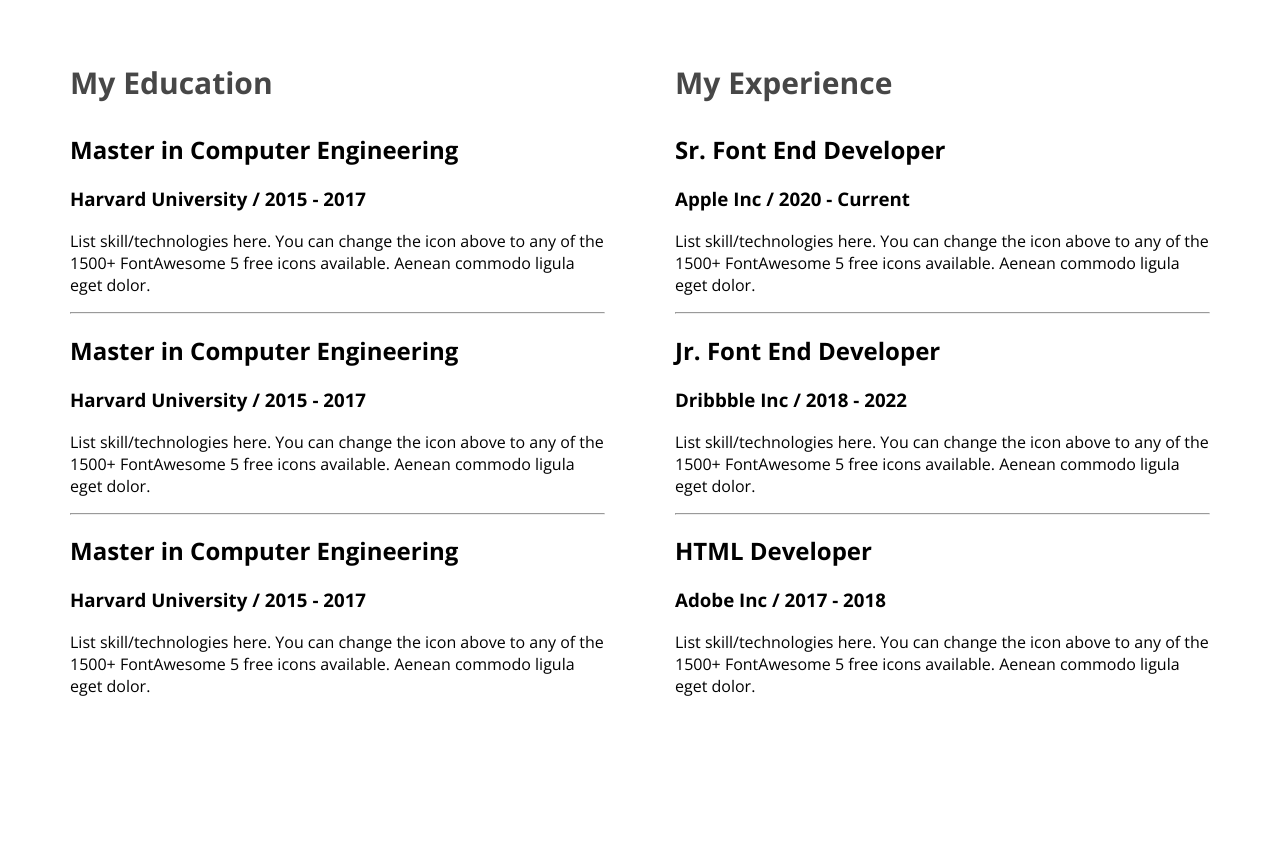
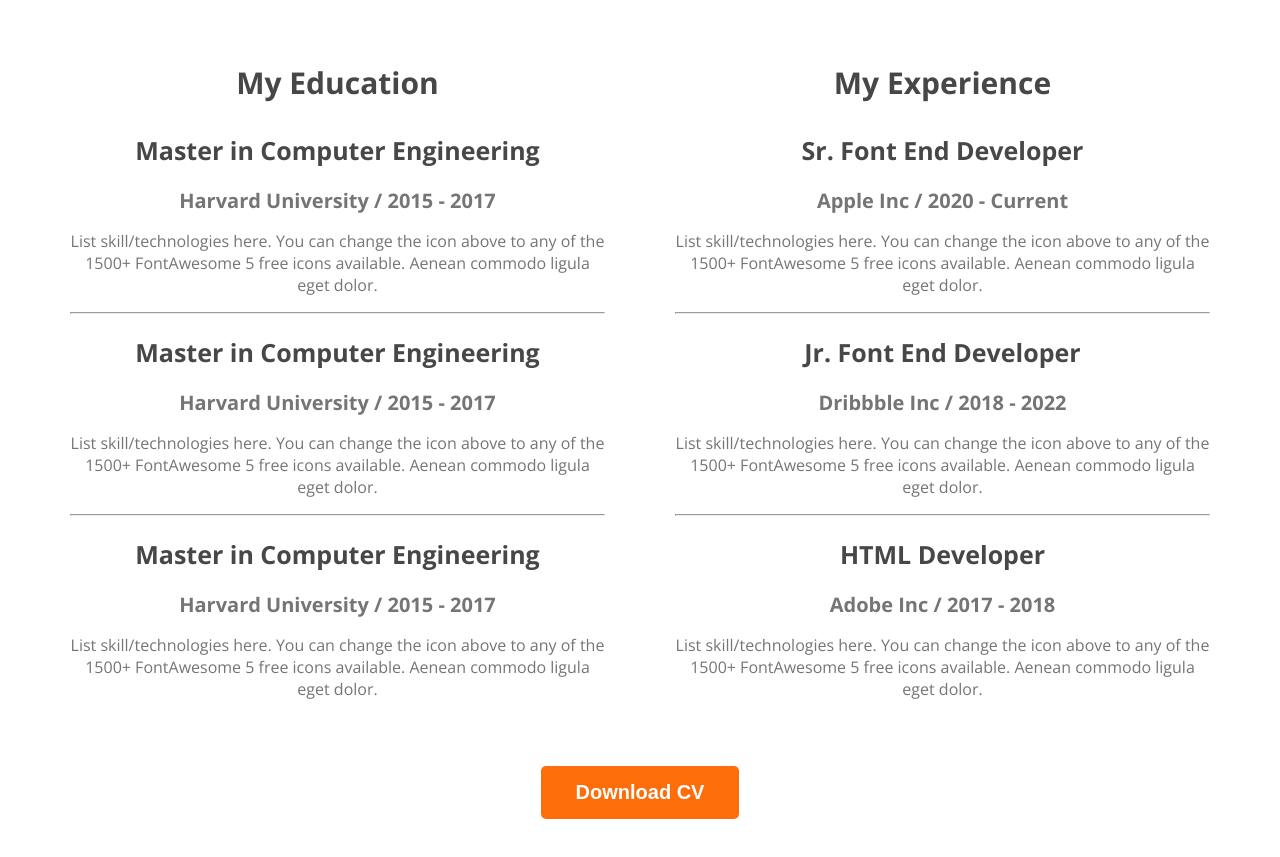
Before and after one commit to mstr5820/developer-portfolio, a plain HTML site: page index.html in a window 1280 px wide. Shown: the part 2404-3261 px from the top of the page. Before the commit the page ends 3125 px from the top, so only its background shows below. Drawn offline with nearby package versions, Linux system fonts and the light colour scheme.

Commit message:
main sec-com

```diff
--- a/index.html
+++ b/index.html
@@ -138,8 +138,10 @@
                         <p class="reitem-dic">List skill/technologies here. You can change the icon above
                             to any of the 1500+ FontAwesome 5 free icons available. Aenean commodo ligula eget dolor.</p>
                     </div>
-
                 </div>
+            </div>
+            <div class="download-cv">
+                <button class="btn-pri">Download CV</button>
             </div>
         </section>
     </main>
--- a/styles/portfolio.css
+++ b/styles/portfolio.css
@@ -177,4 +177,32 @@ main>section {
 .recon {
     display: flex;
     gap: 70px;
+    text-align: center;
 }
+
+.reitem-title {
+    color: #474747;
+    font-size: 25px;
+    font-weight: 700;
+    margin-bottom: 10px;
+}
+
+.reitem-inst {
+    color: #757575;
+    font-size: 20px;
+    font-weight: 600;
+    margin-top: 20px;
+    margin-bottom: 0px;
+}
+
+.reitem-dic {
+    color:  #757575;
+    font-size: 16px;
+    font-weight: 400;
+}
+
+.download-cv{
+    text-align: center;
+    margin-top: 50px;
+    margin-bottom: 113px;
+}
```
